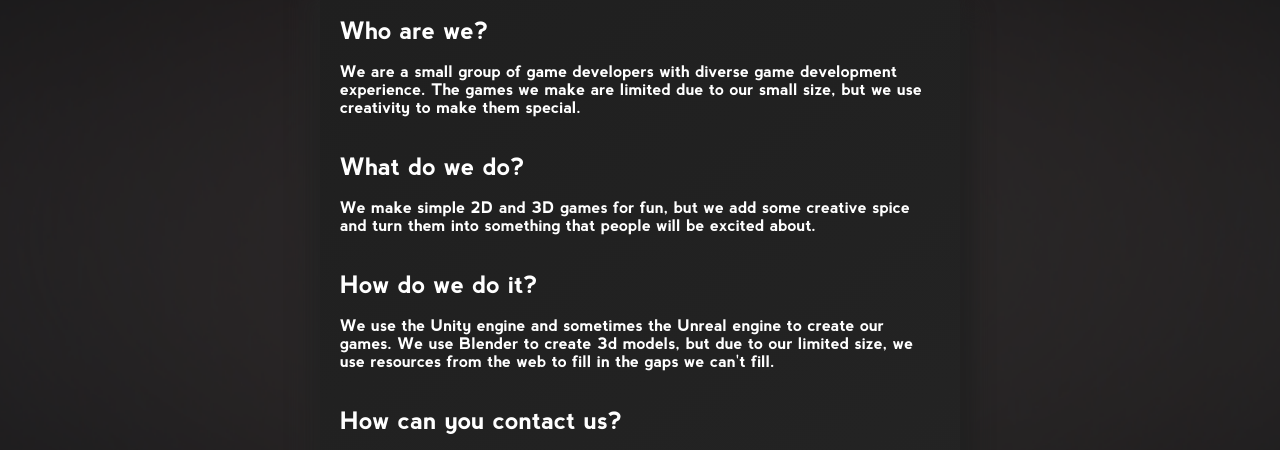
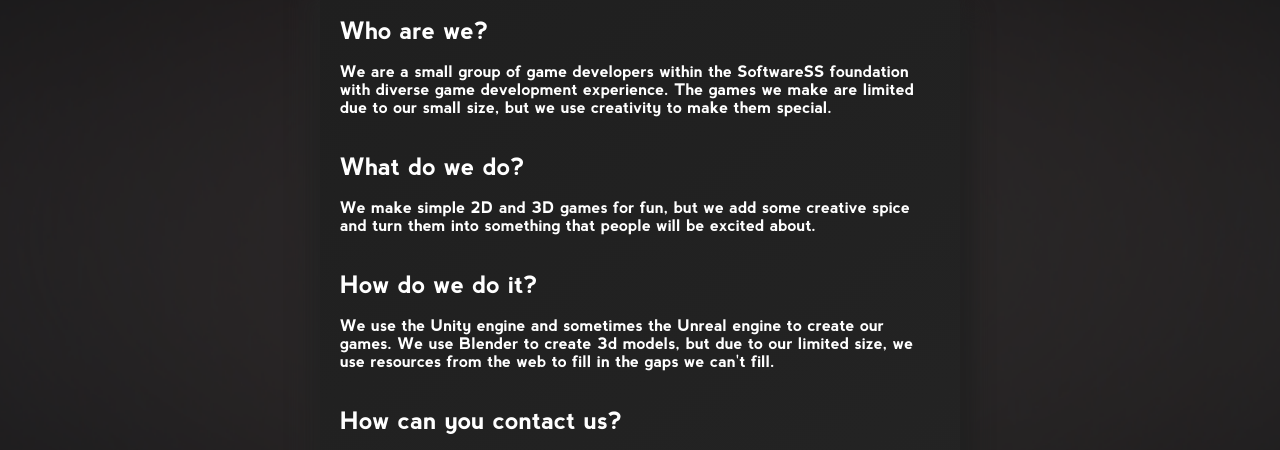
Before and after one commit to IIGames/iigames.github.io, a plain HTML site: page Pages/About.html in a window 1280 px wide. Shown: the part 255-705 px from the top of the page. Drawn offline with Linux system fonts and the light colour scheme.

Commit message:
Updated the about us section

```diff
--- a/Pages/About.html
+++ b/Pages/About.html
@@ -31,7 +31,7 @@
         <h2>Who are we?</h2>
         <br />
         <p>
-          We are a small group of game developers with diverse game development
+          We are a small group of game developers within the SoftwareSS foundation with diverse game development
           experience. The games we make are limited due to our small size, but
           we use creativity to make them special.
         </p>
```
